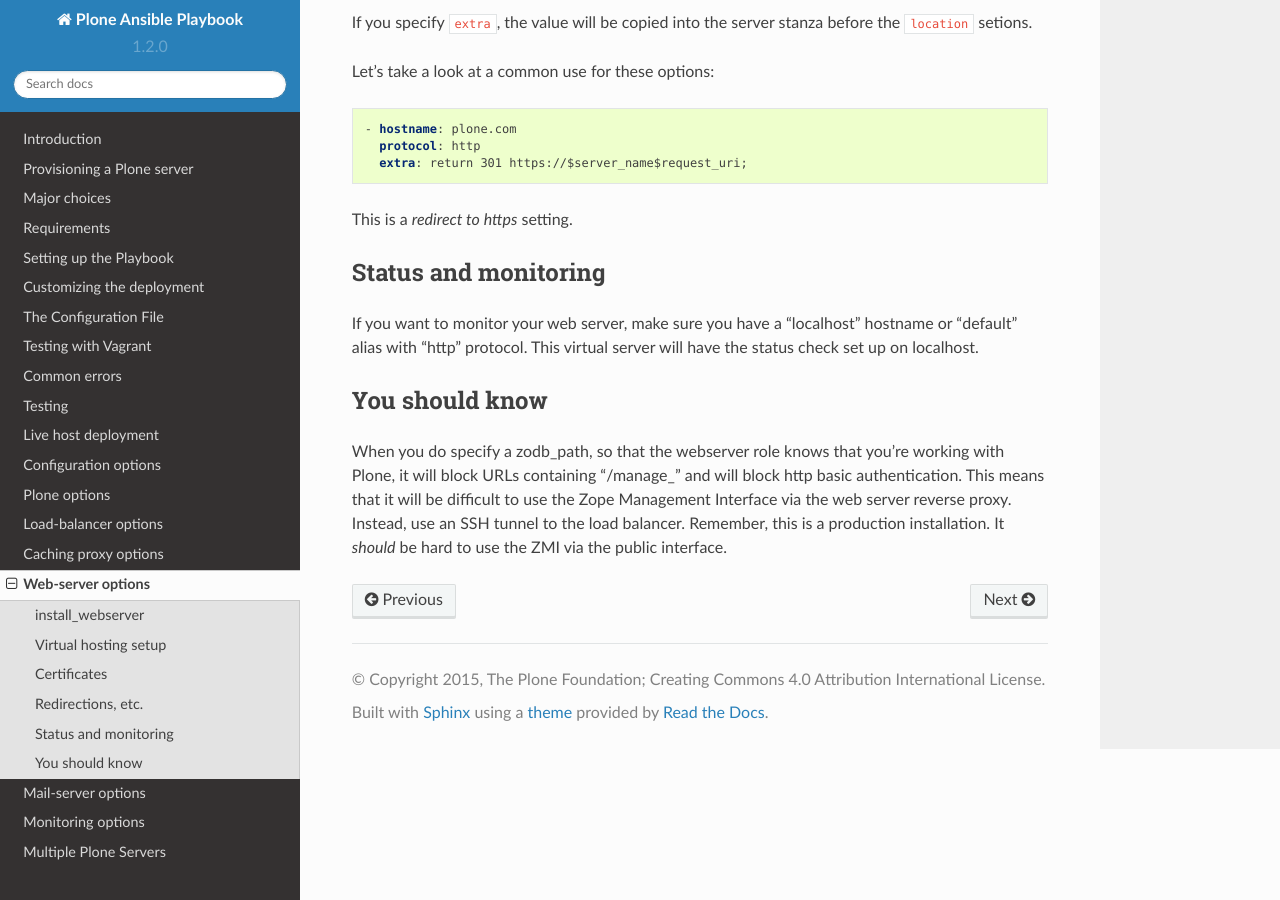
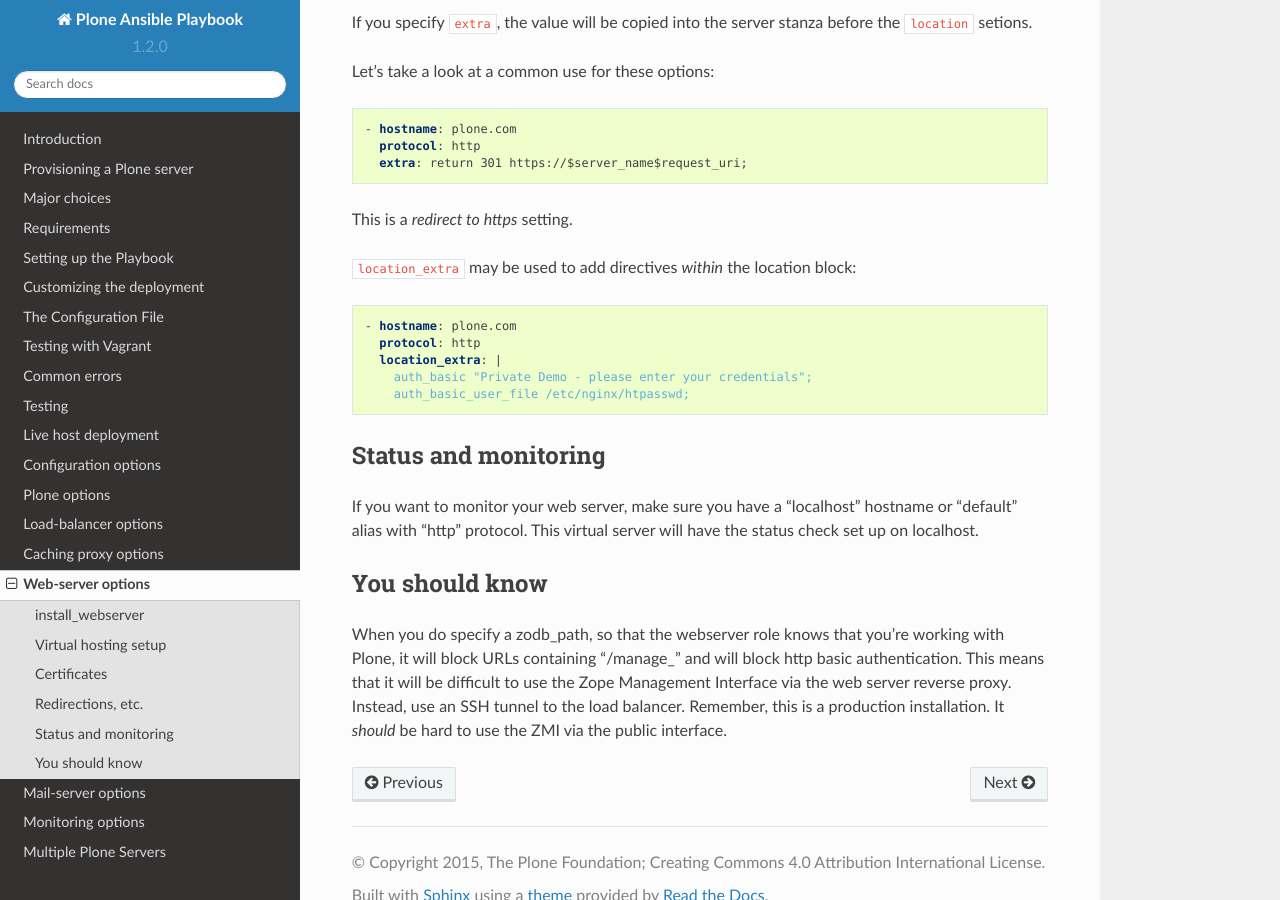
Before and after one commit to plone/ansible-playbook, a Sphinx documentation site: the page built from docs/webserver.rst, in a window 1280 px wide and 900 px high, scrolled down 1981 px. Built offline with Sphinx 7.4.7 and the Read the Docs theme 2.0.0, drawn with Linux system fonts in a browser that asks for light colours.

Commit message:
Add location_extra webserver option. Fixes #35.

```diff
--- a/HISTORY.txt
+++ b/HISTORY.txt
@@ -1,4 +1,7 @@
 1.2.9 (unreleased)
+
+- Add location_extra webserver option. Fixes #35.
+  [smcmahon]
 
 - Always run Ansible version check.
   [djowett]
--- a/docs/webserver.rst
+++ b/docs/webserver.rst
@@ -102,6 +102,15 @@ Let's take a look at a common use for these options:
 
 This is a *redirect to https* setting.
 
+``location_extra`` may be used to add directives *within* the location block:
+
+.. code-block:: yaml
+
+    - hostname: plone.com
+      protocol: http
+      location_extra: |
+        auth_basic "Private Demo - please enter your credentials";
+        auth_basic_user_file /etc/nginx/htpasswd;
 
 Status and monitoring
 ~~~~~~~~~~~~~~~~~~~~~
--- a/sample-multiserver.yml
+++ b/sample-multiserver.yml
@@ -77,3 +77,5 @@ playbook_plones:
     webserver_virtualhosts:
       - hostname: localhost
         zodb_path: /Plone
+        extra: "# test comment here; added via extra"
+        location_extra: "# test comment here; added via location_extra"
```
Also changed, not shown: 1 other file.
